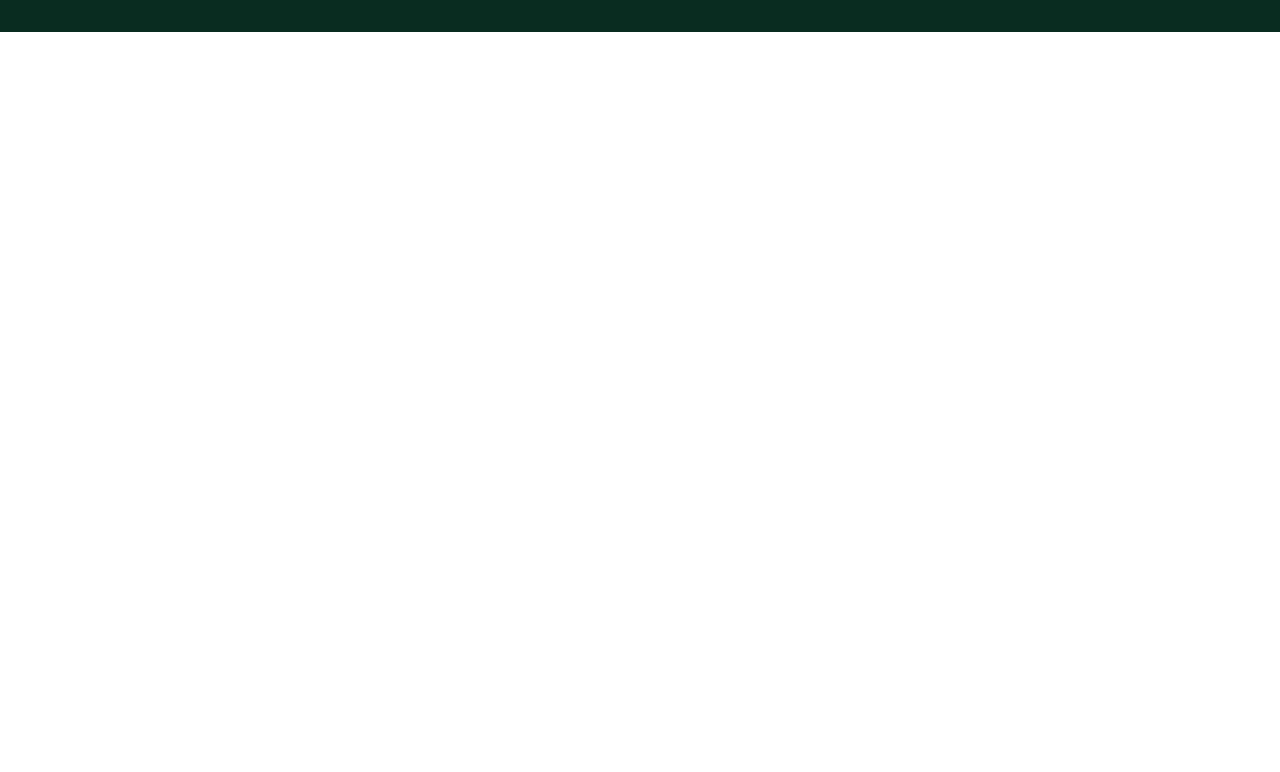
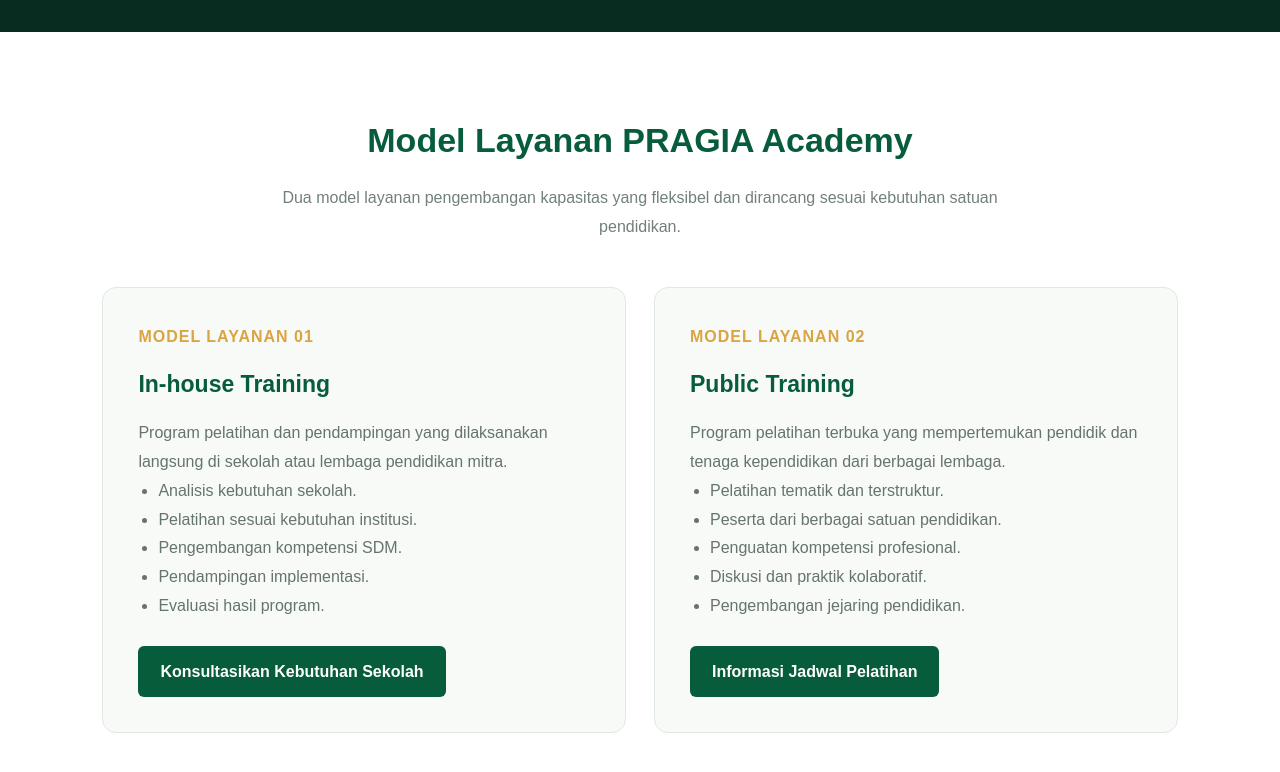
Before and after one commit to Pragia-lab/pragia-website, a plain HTML site: page academy.html in a window 1280 px wide. Shown: the part 4067-4839 px from the top of the page. Before the commit the page ends 4099 px from the top, so only its background shows below. Drawn offline with Linux system fonts and the light colour scheme.

Commit message:
Add PRAGIA Academy service models section
Added new section for PRAGIA Academy service models with two training options and their details.

```diff
--- a/academy.html
+++ b/academy.html
@@ -350,6 +350,90 @@ footer strong {
     }
 }
 
+/* MODEL LAYANAN PRAGIA ACADEMY */
+.academy-models {
+    padding: 80px 8%;
+    background: #ffffff;
+}
+
+.academy-models-heading {
+    text-align: center;
+    max-width: 750px;
+    margin: 0 auto 45px;
+}
+
+.academy-models-heading h2 {
+    color: #075c3b;
+    font-size: 34px;
+    margin-bottom: 15px;
+}
+
+.academy-models-heading p {
+    color: #718078;
+    line-height: 1.8;
+}
+
+.academy-models-grid {
+    display: grid;
+    grid-template-columns: repeat(2, 1fr);
+    gap: 28px;
+}
+
+.academy-model-card {
+    padding: 35px;
+    border-radius: 14px;
+    border: 1px solid #e0e9e2;
+    background: #f8faf8;
+}
+
+.academy-model-card h3 {
+    color: #075c3b;
+    font-size: 23px;
+    margin: 15px 0;
+}
+
+.academy-model-card p,
+.academy-model-card li {
+    color: #65746c;
+    line-height: 1.8;
+}
+
+.academy-model-card ul {
+    padding-left: 20px;
+}
+
+.academy-model-label {
+    color: #d9a441;
+    font-weight: bold;
+    letter-spacing: 1px;
+}
+
+.academy-model-cta {
+    margin-top: 25px;
+    display: inline-block;
+    padding: 12px 22px;
+    background: #075c3b;
+    color: white;
+    text-decoration: none;
+    border-radius: 6px;
+    font-weight: bold;
+}
+
+.academy-model-cta:hover {
+    background: #d9a441;
+    color: #173328;
+}
+
+@media(max-width:700px) {
+    .academy-models-grid {
+        grid-template-columns: 1fr;
+    }
+
+    .academy-models-heading h2 {
+        font-size: 27px;
+    }
+}
+
 </style>
 </head>
 
@@ -648,5 +732,75 @@ dan lingkungan sekolah sehat.</p>
   <p>&copy; 2026 PRAGIA. All Rights Reserved.</p>
 </footer>
 
+<section class="academy-models" id="model-layanan">
+
+<div class="academy-models-heading">
+    <h2>Model Layanan PRAGIA Academy</h2>
+    <p>
+        Dua model layanan pengembangan kapasitas
+        yang fleksibel dan dirancang sesuai
+        kebutuhan satuan pendidikan.
+    </p>
+</div>
+
+<div class="academy-models-grid">
+
+    <div class="academy-model-card">
+        <span class="academy-model-label">
+            MODEL LAYANAN 01
+        </span>
+
+        <h3>In-house Training</h3>
+
+        <p>
+            Program pelatihan dan pendampingan
+            yang dilaksanakan langsung di sekolah
+            atau lembaga pendidikan mitra.
+        </p>
+
+        <ul>
+            <li>Analisis kebutuhan sekolah.</li>
+            <li>Pelatihan sesuai kebutuhan institusi.</li>
+            <li>Pengembangan kompetensi SDM.</li>
+            <li>Pendampingan implementasi.</li>
+            <li>Evaluasi hasil program.</li>
+        </ul>
+
+        <a href="index.html#kontak"
+           class="academy-model-cta">
+            Konsultasikan Kebutuhan Sekolah
+        </a>
+    </div>
+
+    <div class="academy-model-card">
+        <span class="academy-model-label">
+            MODEL LAYANAN 02
+        </span>
+
+        <h3>Public Training</h3>
+
+        <p>
+            Program pelatihan terbuka yang
+            mempertemukan pendidik dan tenaga
+            kependidikan dari berbagai lembaga.
+        </p>
+
+        <ul>
+            <li>Pelatihan tematik dan terstruktur.</li>
+            <li>Peserta dari berbagai satuan pendidikan.</li>
+            <li>Penguatan kompetensi profesional.</li>
+            <li>Diskusi dan praktik kolaboratif.</li>
+            <li>Pengembangan jejaring pendidikan.</li>
+        </ul>
+
+        <a href="index.html#kontak"
+           class="academy-model-cta">
+            Informasi Jadwal Pelatihan
+        </a>
+    </div>
+
+</div>
+</section>
+
 </body>
 </html>
```
